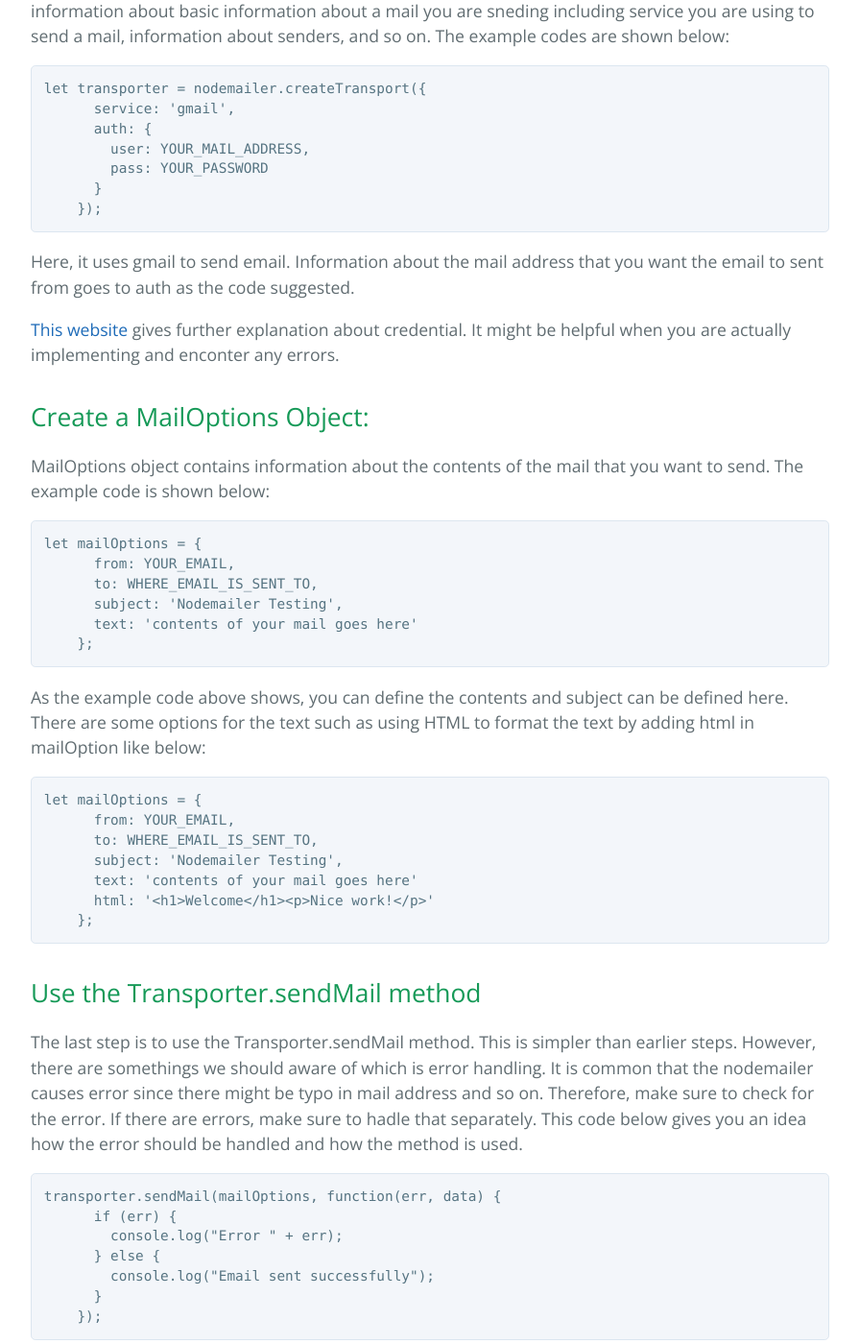
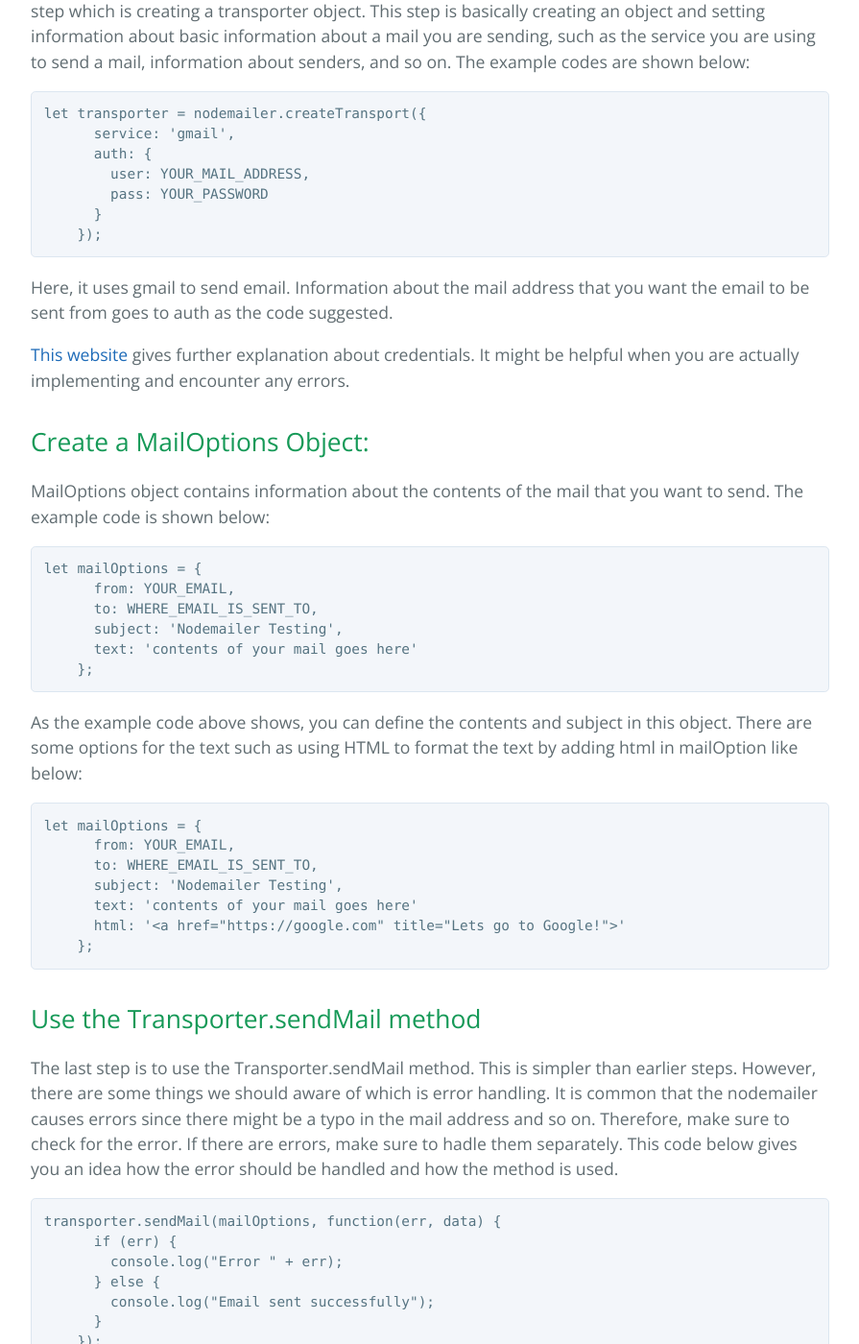
Before and after one commit to learning-software-engineering/learning-software-engineering.github.io, a Jekyll site: the page built from Topics/Tech_Stacks/Nodemailer.md, in a window 1280 px wide and 1400 px high, scrolled down 1343 px. Shown: the whole window at 96% size, without its empty margins (192-1087 px from the left). Built offline with Jekyll 4.4.1, drawn with Linux system fonts in a browser that asks for light colours; our own code applies the rules of GitHub Pages for plain Markdown files; some of the changed text lies outside the part shown.

Commit message:
Update Nodemailer.md

````diff
--- a/Topics/Tech_Stacks/Nodemailer.md
+++ b/Topics/Tech_Stacks/Nodemailer.md
@@ -21,11 +21,11 @@ After you installed Nodemailer, make sure you import nodemailer so you can use i
 const nodemailer = require('nodemailer');
 ```
 
-[This link](https://www.freecodecamp.org/news/use-nodemailer-to-send-emails-from-your-node-js-server/) provides more practical and detailed mathod of installing necessary package and examples.
+[This link](https://www.freecodecamp.org/news/use-nodemailer-to-send-emails-from-your-node-js-server/) provides a more practical and detailed method of installing the necessary packages, as well as nodemailer examples.
 
 ## Create a Transporter object
 
-Now you are ready to use nodemailer! Using nodemailer involves three steps. Here, we explain first step which is creating a transporter object. This step is basically creating an object and setting information about basic information about a mail you are sneding including service you are using to send a mail, information about senders, and so on. The example codes are shown below:
+Now you are ready to use nodemailer! Using nodemailer involves three steps. Here, we explain first step which is creating a transporter object. This step is basically creating an object and setting information about basic information about a mail you are sending, such as the service you are using to send a mail, information about senders, and so on. The example codes are shown below:
 
 ``` JavaScript
 let transporter = nodemailer.createTransport({
@@ -36,9 +36,9 @@ let transporter = nodemailer.createTransport({
       }
     });
 ```
-Here, it uses gmail to send email. Information about the mail address that you want the email to sent from goes to auth as the code suggested.
+Here, it uses gmail to send email. Information about the mail address that you want the email to be sent from goes to auth as the code suggested.
 
-[This website](https://www.freecodecamp.org/news/use-nodemailer-to-send-emails-from-your-node-js-server/) gives further explanation about credential. It might be helpful when you are actually implementing and enconter any errors.
+[This website](https://www.freecodecamp.org/news/use-nodemailer-to-send-emails-from-your-node-js-server/) gives further explanation about credentials. It might be helpful when you are actually implementing and encounter any errors.
 
 
 ## Create a MailOptions Object:
@@ -54,7 +54,7 @@ let mailOptions = {
     };
 ```
 
-As the example code above shows, you can define the contents and subject can be defined here. There are some options for the text such as using HTML to format the text by adding html in mailOption like below:
+As the example code above shows, you can define the contents and subject in this object. There are some options for the text such as using HTML to format the text by adding html in mailOption like below:
 
 ``` JavaScript
 let mailOptions = {
@@ -62,13 +62,13 @@ let mailOptions = {
       to: WHERE_EMAIL_IS_SENT_TO,
       subject: 'Nodemailer Testing',
       text: 'contents of your mail goes here'
-      html: '<h1>Welcome</h1><p>Nice work!</p>'
+      html: '<a href="https://google.com" title="Lets go to Google!">'
     };
 ```
 
 ## Use the Transporter.sendMail method
 
-The last step is to use the Transporter.sendMail method. This is simpler than earlier steps. However, there are somethings we should aware of which is error handling. It is common that the nodemailer causes error since there might be typo in mail address and so on. Therefore, make sure to check for the error. If there are errors, make sure to hadle that separately. This code below gives you an idea how the error should be handled and how the method is used.
+The last step is to use the Transporter.sendMail method. This is simpler than earlier steps. However, there are some things we should aware of which is error handling. It is common that the nodemailer causes errors since there might be a typo in the mail address and so on. Therefore, make sure to check for the error. If there are errors, make sure to hadle them separately. This code below gives you an idea how the error should be handled and how the method is used.
 
 ``` JavaScript
 transporter.sendMail(mailOptions, function(err, data) {
````
Also changed, not shown: other parts of Topics/Tech_Stacks/Nodemailer.md (+3 -3 lines).
